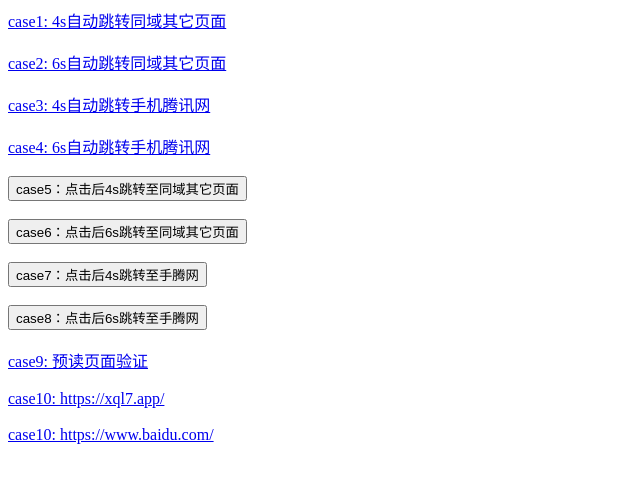
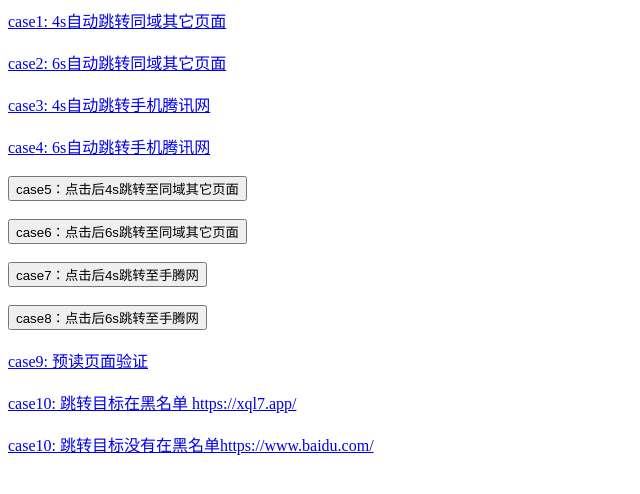
Before and after one commit to lrf1027430/lrf1027430.github.io, a plain HTML site: page index.html in a window 1280 px wide. Shown: the whole page, without its empty margins (0-640 px from the left). Drawn offline with Linux system fonts and the light colour scheme.

Commit message:
first commit

```diff
--- a/index.html
+++ b/index.html
@@ -60,10 +60,10 @@
     <a href="https://wap.faloo.com/">case9: 预读页面验证</a>
     <br>
     <br>
-    <a href="https://xql7.app/">case10: https://xql7.app/</a>
+    <a href="https://xql7.app/">case10: 跳转目标在黑名单 https://xql7.app/</a>
     <br>
     <br>
-    <a href="https://www.baidu.com/">case10: https://www.baidu.com/</a>
+    <a href="https://www.baidu.com/">case10: 跳转目标没有在黑名单https://www.baidu.com/</a>
 </body>
 
 </html>
```
